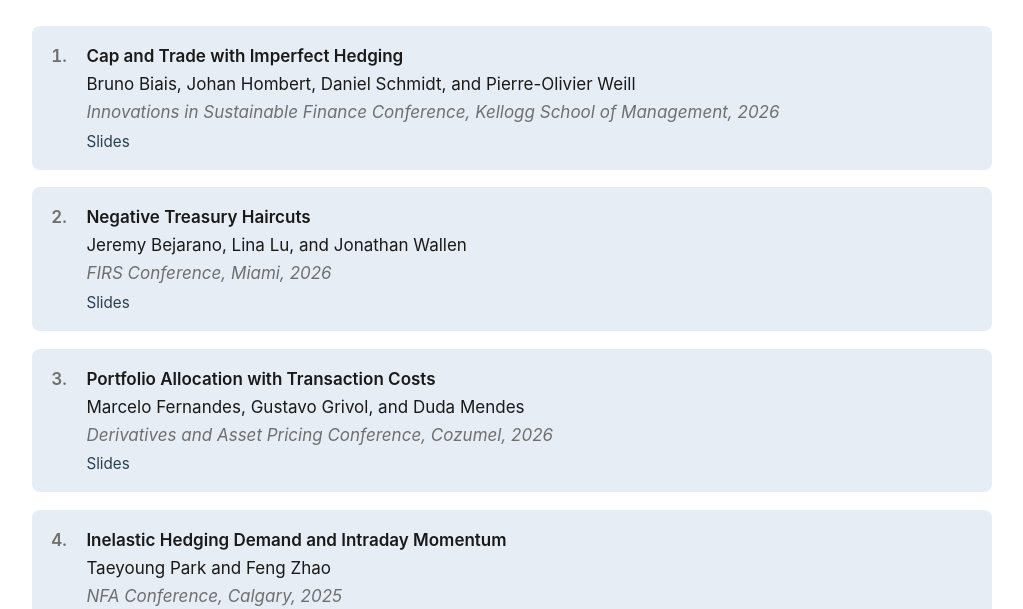
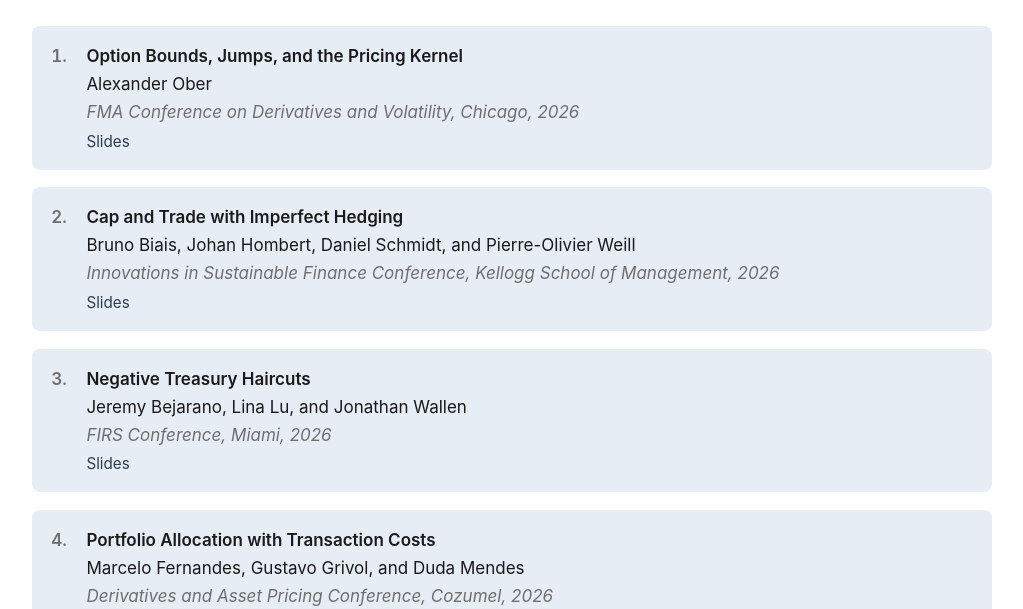
Before and after one commit to julianterstegge/julianterstegge.github.io, a plain HTML site: page discussions.html in a window 1280 px wide. Shown: the part 188-797 px from the top of the page, without its empty margins (128-1151 px from the left). Drawn offline with Linux system fonts and the light colour scheme.

Commit message:
Add Ober discussion (FMA-Cboe 2026) to discussions page and CV
Co-Authored-By: Claude Fable 5 <noreply@anthropic.com>

```diff
--- a/discussions.html
+++ b/discussions.html
@@ -48,6 +48,13 @@
 
     <ol class="discussion-list">
       <li>
+        <div class="disc-paper">Option Bounds, Jumps, and the Pricing Kernel</div>
+        <div class="disc-authors">Alexander Ober</div>
+        <div class="disc-venue">FMA Conference on Derivatives and Volatility, Chicago, 2026</div>
+        <div class="disc-links"><a href="assets/discussions/option_bounds_jumps_pricing_kernel.pdf" target="_blank" rel="noopener noreferrer">Slides</a></div>
+      </li>
+
+      <li>
         <div class="disc-paper">Cap and Trade with Imperfect Hedging</div>
         <div class="disc-authors">Bruno Biais, Johan Hombert, Daniel Schmidt, and Pierre-Olivier Weill</div>
         <div class="disc-venue">Innovations in Sustainable Finance Conference, Kellogg School of Management, 2026</div>
```
Also changed, not shown: 2 other files.
